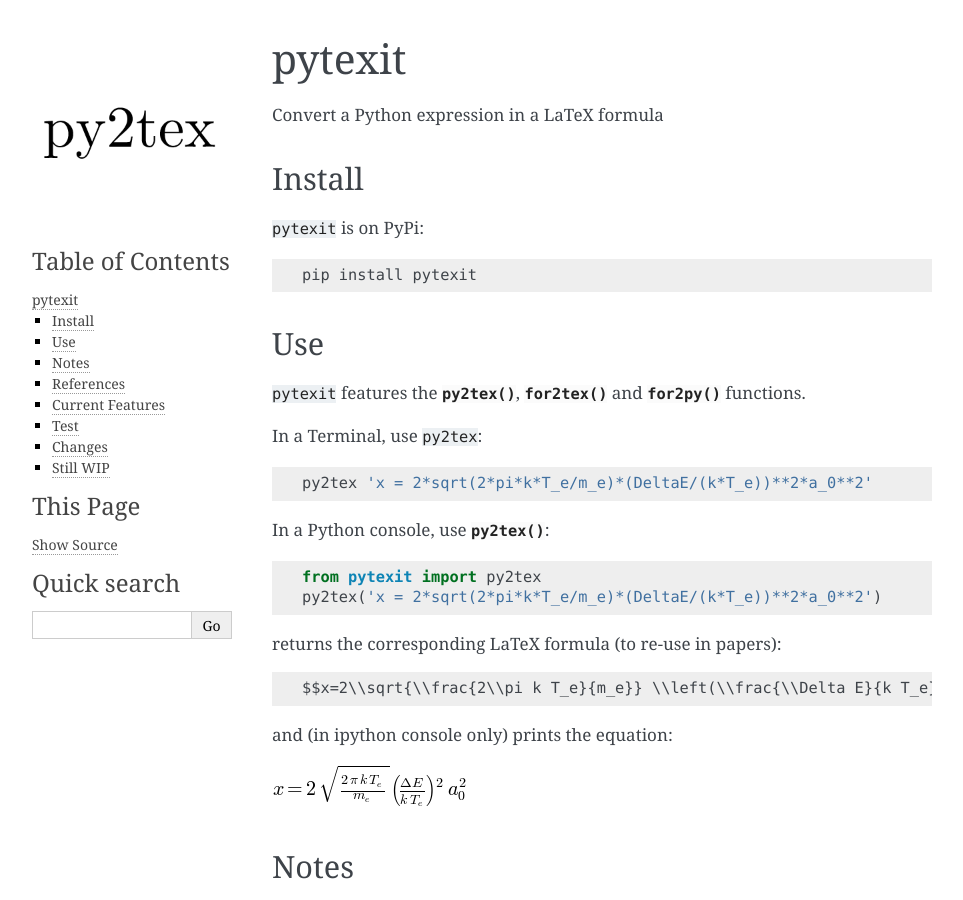
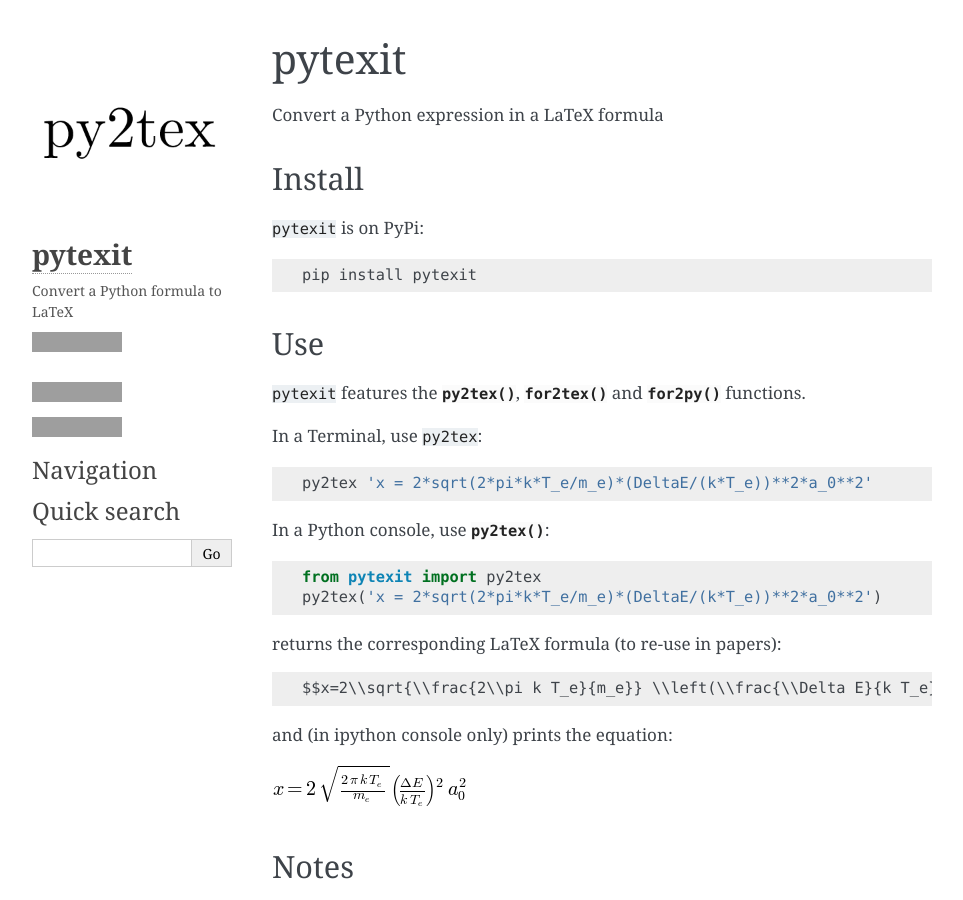
Before and after one commit to erwanp/pytexit, a Sphinx documentation site: the page built from docs/userguide.rst, in a window 1280 px wide and 900 px high. Shown: the whole window, without its empty margins (148-1111 px from the left). Built offline with Sphinx 7.4.7, drawn with Linux system fonts in a browser that asks for light colours; grey boxes are pictures that could not be loaded.

Commit message:
(docs) try to add sidebar

```diff
--- a/docs/conf.py
+++ b/docs/conf.py
@@ -127,7 +127,7 @@
 # documentation.
 #
 html_theme_options = {
-    'description': "Convert Python formula in LaTeX",
+    'description': "Convert a Python formula to LaTeX",
     'logo_name': True,
     'github_user': 'erwanp',
     'github_repo': 'pytexit',
@@ -156,7 +156,16 @@
 # default: ``['localtoc.html', 'relations.html', 'sourcelink.html',
 # 'searchbox.html']``.
 #
-# html_sidebars = {}
+html_sidebars = {
+    '**': [
+        'about.html',
+        'navigation.html',
+        #'relations.html',
+        #'description.html',
+        #'example.html',
+        'searchbox.html',
+    ]
+}
 
 
 # -- Options for HTMLHelp output ---------------------------------------------
```
